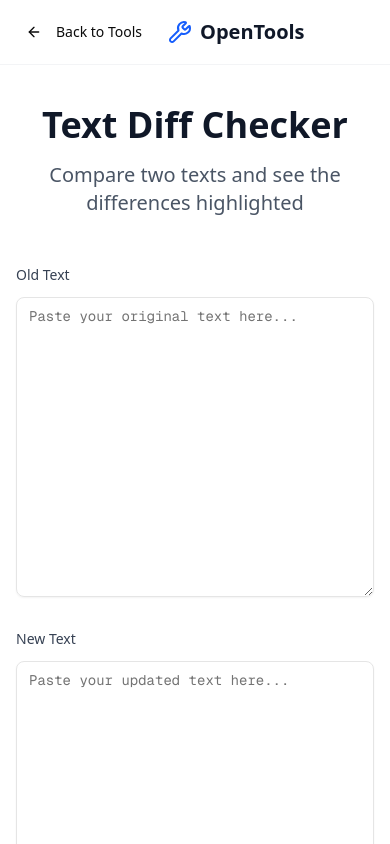
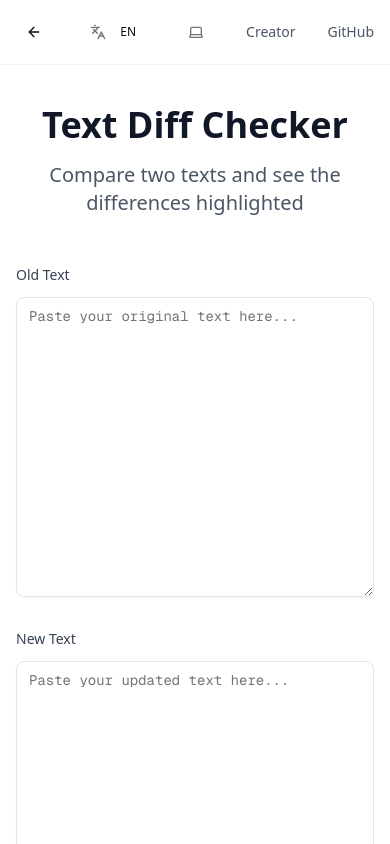
Before and after one commit to paulpietzko/opentools, a Next.js app: page /en/tools/diff-checker in a window 390 px wide. Shown: the top 844 px of the page. Built offline with nearby package versions, Linux system fonts and the light colour scheme.

Commit message:
feat: make navbar more responsive

```diff
--- a/src/components/navbar.tsx
+++ b/src/components/navbar.tsx
@@ -23,11 +23,13 @@ export default function Navbar() {
               <Button asChild variant="ghost" size="sm">
                 <Link href="/tools" className="flex items-center space-x-2">
                   <ArrowLeft className="h-4 w-4" />
-                  <span>{t("navLinks.backToTools")}</span>
+                  <span className="hidden md:inline">
+                    {t("navLinks.backToTools")}
+                  </span>
                 </Link>
               </Button>
             )}
-
+            <div className="hidden sm:inline">
               <Link
                 href="https://www.opentools.ch"
                 className="flex items-center space-x-2"
@@ -38,8 +40,9 @@ export default function Navbar() {
                 </span>
               </Link>
             </div>
+          </div>
 
-          <nav className="hidden md:flex items-center space-x-8">
+          <nav className="flex items-center space-x-8">
             <LocaleSwitcher />
             <ThemeSwitcher />
             <Link
@@ -54,9 +57,13 @@ export default function Navbar() {
             >
               GitHub
             </Link>
+            {!isToolsPage && (
+              <div className="hidden md:block">
                 <Button asChild variant="default" size="sm">
                   <Link href="/tools">{t("navLinks.browseTools")}</Link>
                 </Button>
+              </div>
+            )}
           </nav>
         </div>
       </div>
```
Lines whose indentation alone changed are shown as unchanged.
